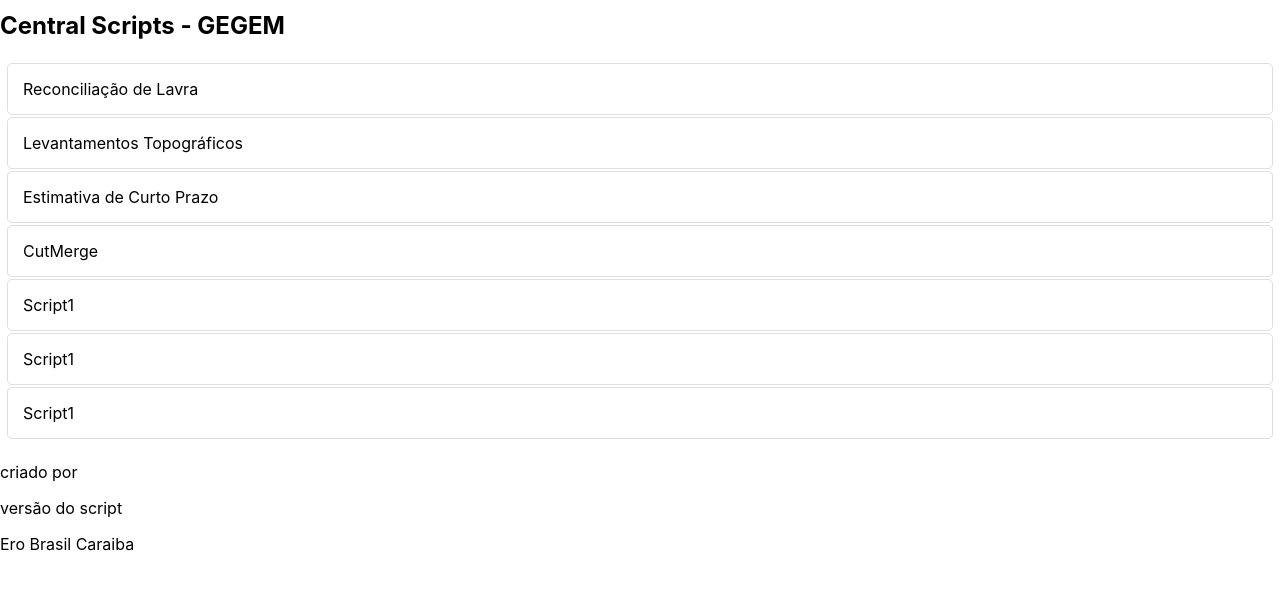
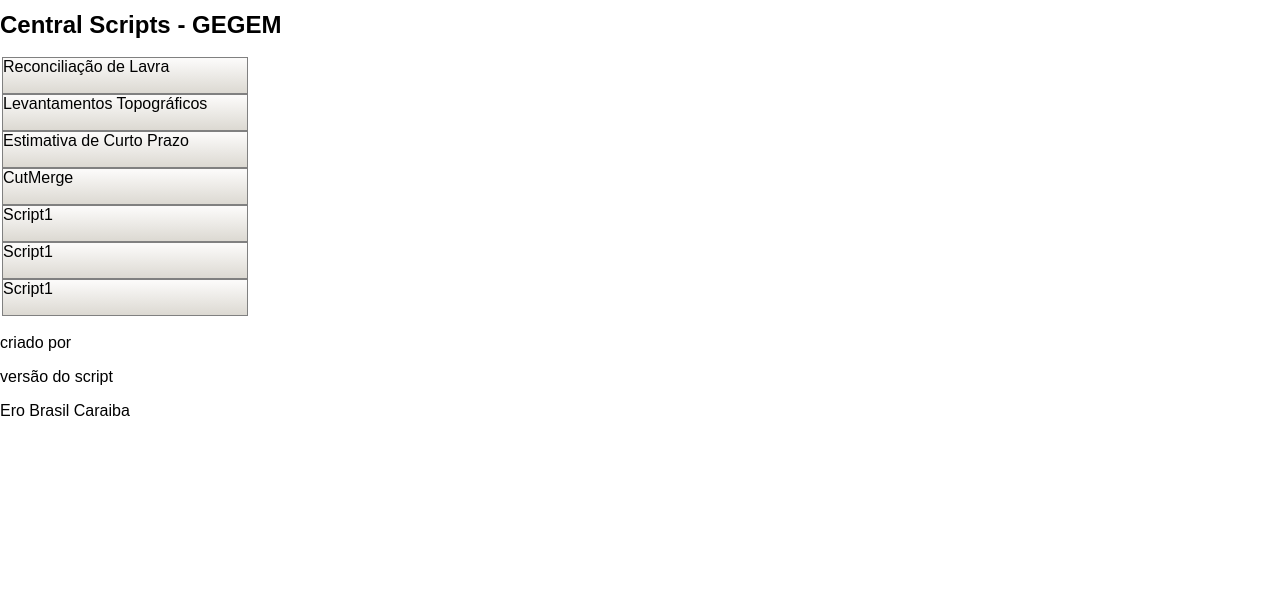
Before and after one commit to Cayolealt/central_scripts_datamine, a plain HTML site: page index.html in a window 1280 px wide. Shown: the part 63-652 px from the top of the page. Drawn offline with Linux system fonts and the light colour scheme; files whose address does not match are found by name.

Commit message:
Mudança no estilo do menu

```diff
--- a/css/style.css
+++ b/css/style.css
@@ -2,7 +2,7 @@ body {
     background: linear-gradient(135deg, #ffffff , #ffffff);
     height:100vh;
     margin: 0;
-    font-family: -apple-system, BlinkMacSystemFont, 'Segoe UI', Roboto, Oxygen, Ubuntu, Cantarell, 'Open Sans', 'Helvetica Neue', sans-serif;
+    font-family: Arial, Helvetica, sans-serif;
 }
 
 .logo_ero_caraiba{
@@ -15,16 +15,24 @@ body {
 
 .lista_scripts{
     list-style-type: none;
-    padding: 5px;
+    padding: 2px;
+}
+.menu{
+    width: 250px;
+
 }
 
 .lista_scripts li{
-    margin: 2px;
-    padding: 15px;
-    border-radius: 5px;
-    border-color: #dededc;
+    /* margin: 1px; */
+    /* padding: 15px; */
+    height: 35px;
+    /* border-radius: 5px; */
+    border-color: gray;
     border-style: solid;
-    border-width: 1px;
+    border-width: .5px;
+    background: linear-gradient(to bottom, #fbfaf9 5%, #dcd9d2 100%);
+    /* text-align: center; */
+    vertical-align: middle;
 }
 
 .lista_scripts a{
--- a/index.html
+++ b/index.html
@@ -11,7 +11,7 @@
         <img class="logo_ero_caraiba" src="D:\02 - SCRIPTS\central_scripts_gegem\images\logo_ero_caraiba.png"></tr>
     </div>
     <div class="titulo"><b>Central Scripts - GEGEM</b></div>
-    <div>
+    <div class="menu">
         <ul class="lista_scripts">
             <li><a href="D:\02 - SCRIPTS\Script Reconciliação de Stopes - Ero\Script Reconciliação de Stopes - Ero\reconcilicao_v8_17.html">Reconciliação de Lavra</a></li>
             <li><a href="#">Levantamentos Topográficos</a></li>
```
Also changed, not shown: images/interface_inspiracao.png (added).
